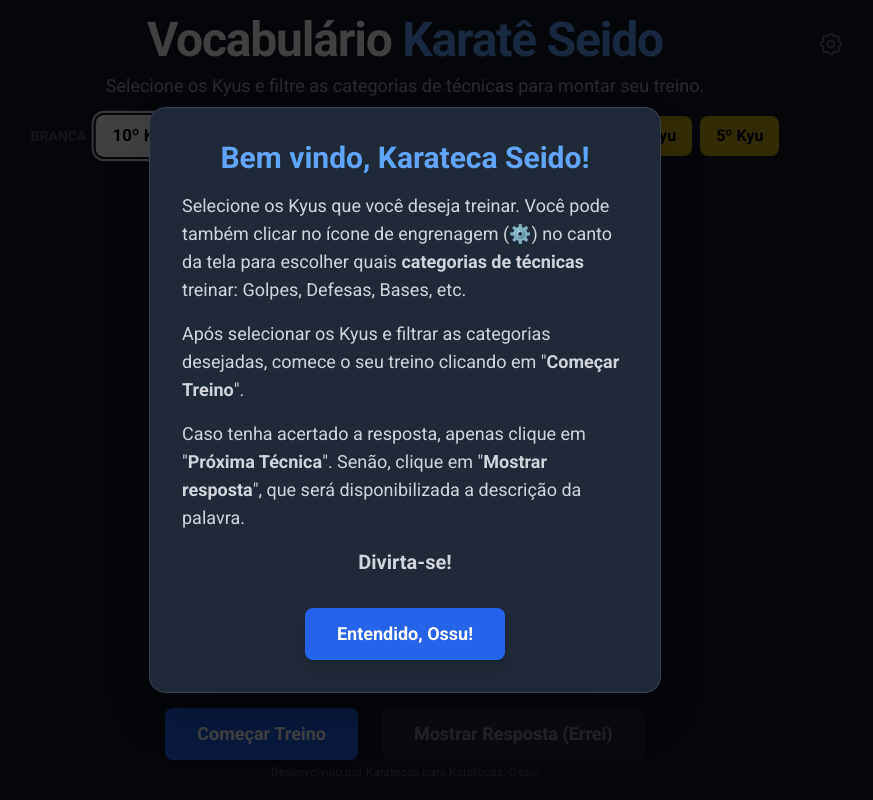
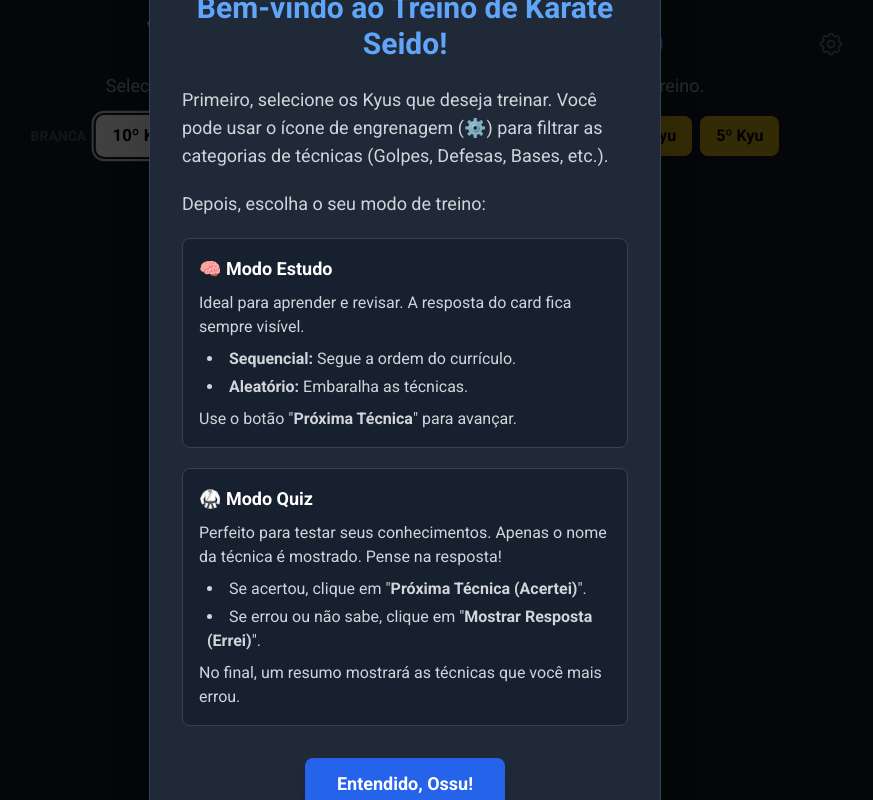
Before and after one commit to netoolii/vocabulario-karate-seido, a React (Vite) app: page / in a window 1280 px wide. Shown: the whole page, without its empty margins (235-1108 px from the left). Built offline with nearby package versions, Linux system fonts and the light colour scheme.

Commit message:
Add learning mode, cronometer settings and new images (7,6,5) kyu

```diff
--- a/App.tsx
+++ b/App.tsx
@@ -9,6 +9,7 @@ import SummaryModal from './components/SummaryModal';
 import SettingsModal from './components/SettingsModal';
 
 const ALL_CATEGORIES = ['Armas do Corpo', 'Vocabulário', 'Técnicas de Mãos (Te Waza)', 'Técnicas de Defesa (Uke Waza)', 'Técnicas de Pernas (Ashi Waza)', 'Bases (Dachi)'];
+const INSTRUCTIONS_VERSION = '1.1.0'; // Version for the instructions modal
 
 const App: React.FC = () => {
   const [selectedKyus, setSelectedKyus] = useState<string[]>(
@@ -36,12 +37,24 @@ const App: React.FC = () => {
   const [showSettingsModal, setShowSettingsModal] = useState<boolean>(false);
   const [difficultTechniques, setDifficultTechniques] = useState<StudyTechnique[]>([]);
 
+  const [countdownDuration, setCountdownDuration] = useState<number>(() => {
+    try {
+      const saved = localStorage.getItem('countdownDuration');
+      return saved ? parseInt(saved, 10) : 10;
+    } catch (error) {
+      return 10;
+    }
+  });
   const [countdown, setCountdown] = useState<number | null>(null);
   const timerRef = useRef<ReturnType<typeof setTimeout> | null>(null);
 
+  const [mode, setMode] = useState<'quiz' | 'study'>('quiz');
+  const [studyOrder, setStudyOrder] = useState<'random' | 'sequential'>('random');
+  const [studyIndex, setStudyIndex] = useState(0);
+
   useEffect(() => {
-    const hasSeen = localStorage.getItem('hasSeenInstructions');
-    if (!hasSeen) {
+    const seenVersion = localStorage.getItem('seenInstructionsVersion');
+    if (seenVersion !== INSTRUCTIONS_VERSION) {
       setShowInstructions(true);
     }
   }, []);
@@ -50,30 +63,54 @@ const App: React.FC = () => {
     localStorage.setItem('selectedCategories', JSON.stringify(selectedCategories));
   }, [selectedCategories]);
 
+  useEffect(() => {
+    localStorage.setItem('countdownDuration', countdownDuration.toString());
+  }, [countdownDuration]);
+
   const handleCloseInstructions = useCallback(() => {
-    localStorage.setItem('hasSeenInstructions', 'true');
+    localStorage.setItem('seenInstructionsVersion', INSTRUCTIONS_VERSION);
     setShowInstructions(false);
   }, []);
 
+  const shuffleArray = (array: StudyTechnique[]): StudyTechnique[] => {
+    const newArray = [...array];
+    for (let i = newArray.length - 1; i > 0; i--) {
+      const j = Math.floor(Math.random() * (i + 1));
+      [newArray[i], newArray[j]] = [newArray[j], newArray[i]];
+    }
+    return newArray;
+  };
+
   const initializeDeck = useCallback((kyuNames: string[], categories: string[]) => {
     const allKyus = TECHNIQUES_BY_BELT.flatMap(belt => belt.kyus);
-    const selectedTechniques = allKyus
+    const selectedTechs = allKyus
       .filter(kyu => kyuNames.includes(kyu.name))
       .flatMap(kyu => kyu.techniques)
       .filter(tech => categories.includes(tech.category));
 
-    setTotalTechniques(selectedTechniques.length);
-    setDeck(selectedTechniques.map(t => ({ ...t, isMastered: false, missCount: 0 })));
+    const initialDeck = selectedTechs.map(t => ({ ...t, isMastered: false, missCount: 0 }));
+    setTotalTechniques(initialDeck.length);
+
+    // Reset general state
+    setShowAnswer(false);
+    setIsGameFinished(initialDeck.length === 0);
+    if (timerRef.current) clearTimeout(timerRef.current);
+    setCountdown(null);
+
+    if (mode === 'study') {
+      const studyDeck = studyOrder === 'random' ? shuffleArray(initialDeck) : initialDeck;
+      setDeck(studyDeck);
+      setStudyIndex(0);
+      setSelectedTechnique(studyDeck.length > 0 ? studyDeck[0] : null);
+    } else { // quiz mode
+      setDeck(initialDeck);
       setSelectedTechnique(null);
-    setShowAnswer(false);
-    setIsGameFinished(false);
       setInteractionCount(0);
       setProgressMessage(null);
       setShowSummaryModal(false);
       setDifficultTechniques([]);
-    setCountdown(null);
-    if (timerRef.current) clearTimeout(timerRef.current);
-  }, []);
+    }
+  }, [mode, studyOrder]);
 
   useEffect(() => {
     initializeDeck(selectedKyus, selectedCategories);
@@ -174,12 +211,12 @@ const App: React.FC = () => {
       setDeck(prevDeck => prevDeck.map(t =>
         t.name === selectedTechnique.name ? { ...t, missCount: t.missCount + 1 } : t
       ));
-      setCountdown(10);
+      setCountdown(countdownDuration);
     }
-  }, [selectedTechnique]);
+  }, [selectedTechnique, countdownDuration]);
 
   useEffect(() => {
-    if (countdown === null) return;
+    if (mode !== 'quiz' || countdown === null) return;
 
     if (countdown > 0) {
         timerRef.current = setTimeout(() => setCountdown(countdown - 1), 1000);
@@ -190,13 +227,37 @@ const App: React.FC = () => {
     return () => {
         if (timerRef.current) clearTimeout(timerRef.current);
     };
-  }, [countdown, handleRandomize]);
+  }, [countdown, handleRandomize, mode]);
 
+  const handleNextStudyTechnique = useCallback(() => {
+    const nextIndex = studyIndex + 1;
+    if (nextIndex < deck.length) {
+      setStudyIndex(nextIndex);
+      setSelectedTechnique(deck[nextIndex]);
+    } else {
+      setIsGameFinished(true);
+    }
+  }, [studyIndex, deck]);
+
+  const handleRestartStudy = useCallback(() => {
+    initializeDeck(selectedKyus, selectedCategories);
+  }, [initializeDeck, selectedKyus, selectedCategories]);
 
   const handleCloseSummary = useCallback(() => {
     setShowSummaryModal(false);
     initializeDeck(selectedKyus, selectedCategories);
   }, [initializeDeck, selectedKyus, selectedCategories]);
+
+  const handleSaveSettings = useCallback((settings: { categories: string[], duration: number }) => {
+    setSelectedCategories(settings.categories);
+    setCountdownDuration(settings.duration);
+    setShowSettingsModal(false);
+  }, []);
+
+  const modeButtonClasses = (isActive: boolean) =>
+    `px-4 py-1.5 text-sm font-bold rounded-md transition-colors duration-200 focus:outline-none focus:ring-2 focus:ring-blue-500 focus:ring-offset-2 focus:ring-offset-gray-900 ${
+      isActive ? 'bg-blue-600 text-white' : 'bg-transparent text-gray-400 hover:bg-gray-700'
+    }`;
 
   return (
     <div className="h-screen bg-gray-900 text-white flex flex-col items-center p-2 sm:p-4 selection:bg-blue-500/30 overflow-hidden">
@@ -206,7 +267,8 @@ const App: React.FC = () => {
         <SettingsModal
           allCategories={ALL_CATEGORIES}
           selectedCategories={selectedCategories}
-          onSave={setSelectedCategories}
+          initialCountdownDuration={countdownDuration}
+          onSave={handleSaveSettings}
           onClose={() => setShowSettingsModal(false)}
         />
       )}
@@ -238,9 +300,22 @@ const App: React.FC = () => {
           />
         </div>
 
+        <div className="my-2 sm:my-4 flex flex-col sm:flex-row justify-center items-center gap-x-6 gap-y-3">
+          <div className="flex items-center gap-x-1 p-1 bg-gray-800 rounded-lg">
+            <button onClick={() => setMode('quiz')} className={modeButtonClasses(mode === 'quiz')}>Quiz</button>
+            <button onClick={() => setMode('study')} className={modeButtonClasses(mode === 'study')}>Estudo</button>
+          </div>
+          {mode === 'study' && (
+             <div className="flex items-center gap-x-1 p-1 bg-gray-800 rounded-lg animate-fade-in-up" style={{animationDuration: '0.3s'}}>
+              <button onClick={() => setStudyOrder('random')} className={modeButtonClasses(studyOrder === 'random')}>Aleatório</button>
+              <button onClick={() => setStudyOrder('sequential')} className={modeButtonClasses(studyOrder === 'sequential')}>Sequencial</button>
+            </div>
+          )}
+        </div>
+
         <div className="flex-1 flex flex-col items-center justify-center w-full min-h-0">
             <div className="my-1 flex h-auto w-full max-w-2xl items-center justify-center sm:my-2">
-              {progressMessage && (
+              {progressMessage && mode === 'quiz' && (
                 <div className="w-full rounded-lg bg-green-900/50 p-2 text-center text-green-400 transition-all duration-300">
                   <p className="font-semibold text-xs sm:text-sm">{progressMessage}</p>
                 </div>
@@ -249,14 +324,17 @@ const App: React.FC = () => {
 
             <TechniqueCard
               technique={selectedTechnique}
-              showAnswer={showAnswer}
+              showAnswer={mode === 'study' || showAnswer}
               isGameFinished={isGameFinished}
-              countdown={countdown}
+              countdown={mode === 'quiz' ? countdown : null}
               onSkip={handleRandomize}
+              mode={mode}
             />
         </div>
 
-        <div className="mt-2 flex flex-col sm:flex-row sm:mt-4 space-y-2 sm:space-y-0 sm:space-x-6">
+        <div className="mt-2 flex flex-col sm:flex-row justify-center sm:mt-4 space-y-2 sm:space-y-0 sm:space-x-6">
+          {mode === 'quiz' ? (
+            <>
               <Button
                 onClick={handleRandomize}
                 variant="primary"
@@ -264,13 +342,25 @@ const App: React.FC = () => {
               >
                 {totalTechniques > 0 ? (selectedTechnique ? 'Próxima Técnica (Acertei)' : 'Começar Treino') : 'Nenhuma técnica encontrada'}
               </Button>
+              {selectedTechnique && (
                  <Button
                     onClick={handleShowAnswer}
                     variant="secondary"
-            disabled={!selectedTechnique || showAnswer || isGameFinished}
+                    disabled={showAnswer || isGameFinished}
                   >
                     Mostrar Resposta (Errei)
                   </Button>
+              )}
+            </>
+          ) : (
+             <Button
+                onClick={isGameFinished ? handleRestartStudy : handleNextStudyTechnique}
+                variant="primary"
+                disabled={totalTechniques === 0}
+              >
+                {totalTechniques > 0 ? (isGameFinished ? 'Recomeçar' : 'Próxima Técnica') : 'Nenhuma técnica encontrada'}
+              </Button>
+          )}
         </div>
       </main>
        <footer className="py-1 text-center text-gray-600 text-xs">
--- a/components/InstructionsModal.tsx
+++ b/components/InstructionsModal.tsx
@@ -14,14 +14,34 @@ const InstructionsModal: React.FC<InstructionsModalProps> = ({ onClose }) => {
       aria-labelledby="instructions-title"
     >
       <div className="bg-gray-800 rounded-2xl shadow-2xl max-w-lg w-full p-6 sm:p-8 text-white border border-gray-700 transform transition-all animate-fade-in-up">
-        <h2 id="instructions-title" className="text-2xl sm:text-3xl font-bold text-blue-400 mb-4 text-center">
-          Bem vindo, Karateca Seido!
+        <h2 id="instructions-title" className="text-2xl sm:text-3xl font-bold text-blue-400 mb-6 text-center">
+          Bem-vindo ao Treino de Karatê Seido!
         </h2>
-        <div className="space-y-4 text-gray-300 text-base sm:text-lg">
-          <p>Selecione os Kyus que você deseja treinar. Você pode também clicar no ícone de engrenagem (⚙️) no canto da tela para escolher quais <strong>categorias de técnicas</strong> treinar: Golpes, Defesas, Bases, etc.</p>
-          <p>Após selecionar os Kyus e filtrar as categorias desejadas, comece o seu treino clicando em "<strong>Começar Treino</strong>".</p>
-          <p>Caso tenha acertado a resposta, apenas clique em "<strong>Próxima Técnica</strong>". Senão, clique em "<strong>Mostrar resposta</strong>", que será disponibilizada a descrição da palavra.</p>
-          <p className="font-bold text-center text-xl mt-6">Divirta-se!</p>
+        <div className="space-y-5 text-gray-300 text-base sm:text-lg">
+          <p>Primeiro, selecione os Kyus que deseja treinar. Você pode usar o ícone de engrenagem (⚙️) para filtrar as categorias de técnicas (Golpes, Defesas, Bases, etc.).</p>
+
+          <p>Depois, escolha o seu modo de treino:</p>
+
+          <div className="bg-gray-900/50 p-4 rounded-lg border border-gray-700">
+            <h4 className="font-bold text-lg text-white mb-2">🧠 Modo Estudo</h4>
+            <p className="text-sm sm:text-base">Ideal para aprender e revisar. A resposta do card fica sempre visível.</p>
+            <ul className="list-disc list-inside text-sm sm:text-base mt-2 space-y-1 pl-2">
+              <li><strong>Sequencial:</strong> Segue a ordem do currículo.</li>
+              <li><strong>Aleatório:</strong> Embaralha as técnicas.</li>
+            </ul>
+            <p className="text-sm sm:text-base mt-2">Use o botão "<strong>Próxima Técnica</strong>" para avançar.</p>
+          </div>
+
+          <div className="bg-gray-900/50 p-4 rounded-lg border border-gray-700">
+            <h4 className="font-bold text-lg text-white mb-2">🥋 Modo Quiz</h4>
+            <p className="text-sm sm:text-base">Perfeito para testar seus conhecimentos. Apenas o nome da técnica é mostrado. Pense na resposta!</p>
+            <ul className="list-disc list-inside text-sm sm:text-base mt-2 space-y-1 pl-2">
+              <li>Se acertou, clique em "<strong>Próxima Técnica (Acertei)</strong>".</li>
+              <li>Se errou ou não sabe, clique em "<strong>Mostrar Resposta (Errei)</strong>".</li>
+            </ul>
+             <p className="text-sm sm:text-base mt-2">No final, um resumo mostrará as técnicas que você mais errou.</p>
+          </div>
+
         </div>
         <div className="mt-8 text-center">
           <Button onClick={onClose} variant="primary">
--- a/components/TechniqueCard.tsx
+++ b/components/TechniqueCard.tsx
@@ -8,6 +8,7 @@ interface TechniqueCardProps {
   isGameFinished: boolean;
   countdown: number | null;
   onSkip: () => void;
+  mode: 'quiz' | 'study';
 }
 
 const TechniqueCard: React.FC<TechniqueCardProps> = ({
@@ -16,24 +17,25 @@ const TechniqueCard: React.FC<TechniqueCardProps> = ({
   isGameFinished,
   countdown,
   onSkip,
+  mode,
 }) => {
   const [backsideTechnique, setBacksideTechnique] = useState(technique);
 
   useEffect(() => {
-    // Only update the back of the card's content when it's about to be shown.
-    // This prevents the next technique's answer from flashing during the transition.
-    if (showAnswer) {
+    if (showAnswer || mode === 'study') {
       setBacksideTechnique(technique);
     }
-  }, [technique, showAnswer]);
+  }, [technique, showAnswer, mode]);
 
   if (isGameFinished) {
     return (
       <div className="w-full max-w-2xl h-full rounded-2xl bg-gray-800 shadow-2xl flex flex-col items-center justify-center p-4 sm:p-6 text-center transition-all duration-500 ease-in-out transform scale-100">
         <h2 className="text-xl font-bold text-green-400 sm:text-4xl">
-          🎉 Jogo finalizado!
+           {mode === 'quiz' ? '🎉 Jogo finalizado!' : '✅ Fim do Estudo!'}
         </h2>
-        <p className="mt-2 text-base text-gray-300 sm:text-xl">Todas as palavras foram estudadas.</p>
+        <p className="mt-2 text-base text-gray-300 sm:text-xl">
+            {mode === 'quiz' ? 'Todas as palavras foram estudadas.' : 'Você revisou todas as técnicas selecionadas.'}
+        </p>
       </div>
     );
   }
```
Also changed, not shown: components/SettingsModal.tsx (+49 -17 lines), constants/techniques.ts (+17 -17 lines). Lines whose indentation alone changed are shown as unchanged.
